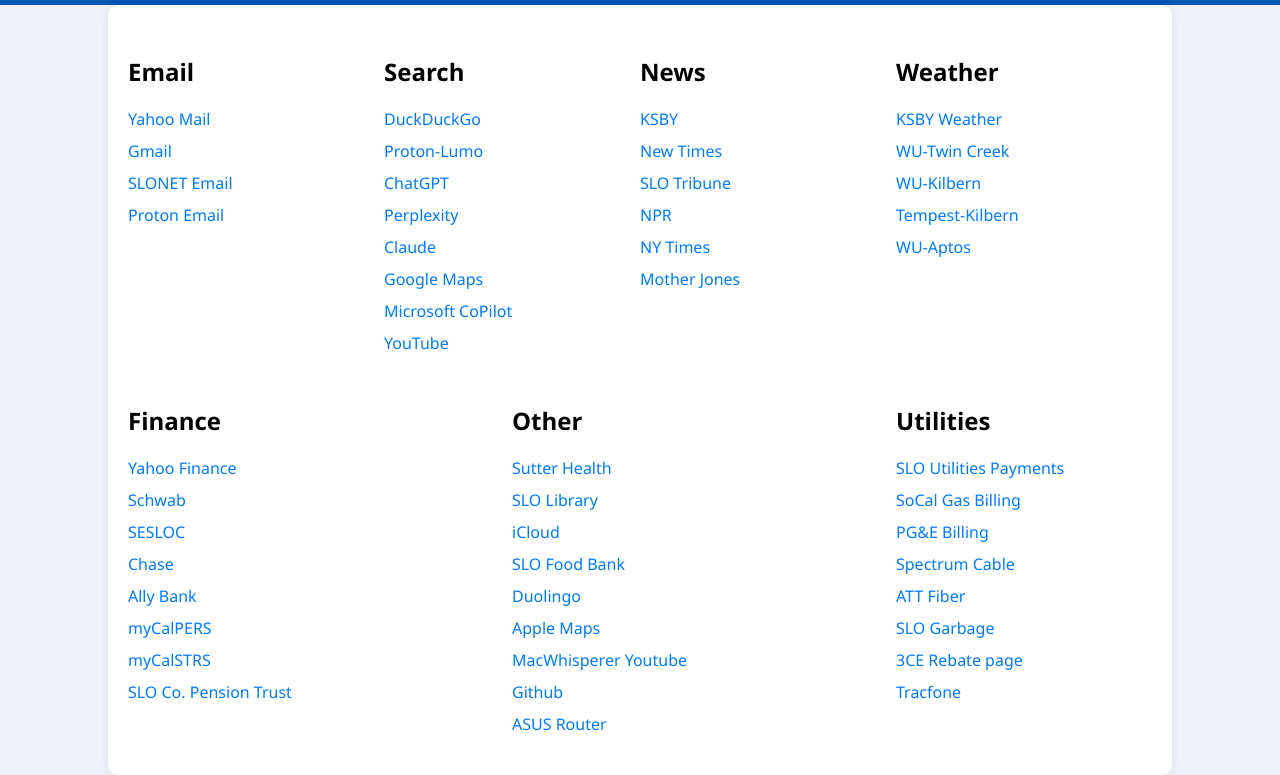
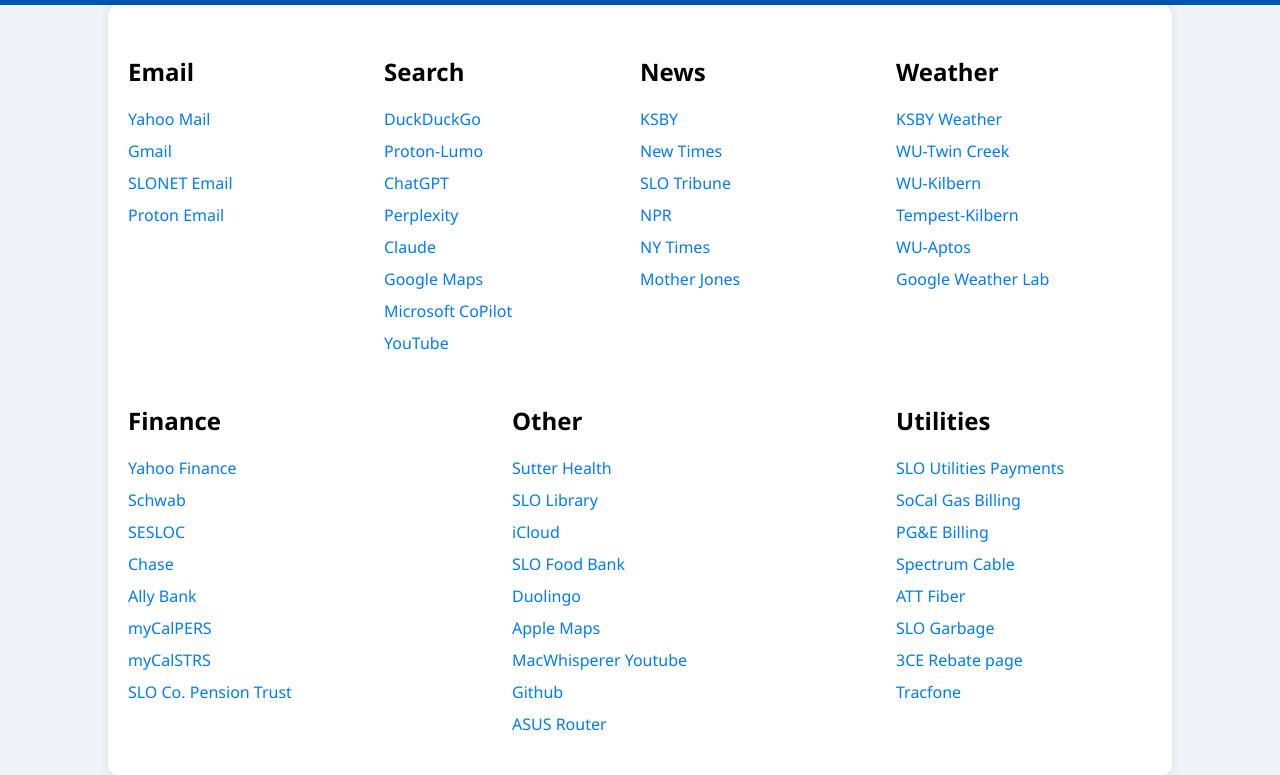
Before and after one commit to pwslo/Homepage, a plain HTML site: page index.html in a window 1280 px wide. Shown: the part 91-866 px from the top of the page. Drawn offline with Linux system fonts and the light colour scheme.

Commit message:
Fix HTML formatting and add missing links

```diff
--- a/index.html
+++ b/index.html
@@ -89,6 +89,7 @@
             <a href="https://www.wunderground.com/dashboard/pws/KCASANLU321">WU-Kilbern</a>
 			<a href="https://tempestwx.com/station/125722/">Tempest-Kilbern</a>
 			<a href="https://www.wunderground.com/dashboard/pws/KCAAPTOS199">WU-Aptos</a>
+			<a href="https://deepmind.google.com/science/weatherlab">Google Weather Lab</a>
         </div>
         <div class="section">
             <h2>Finance</h2>
```
